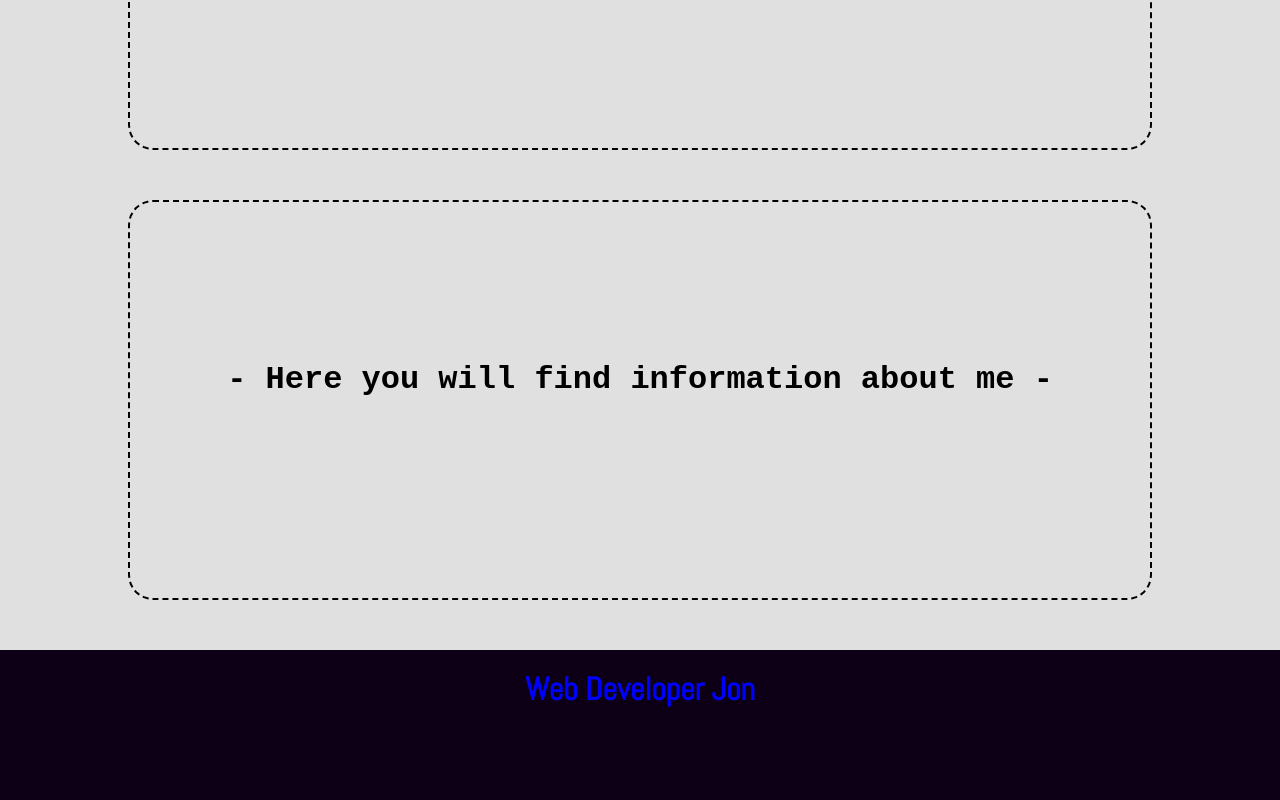
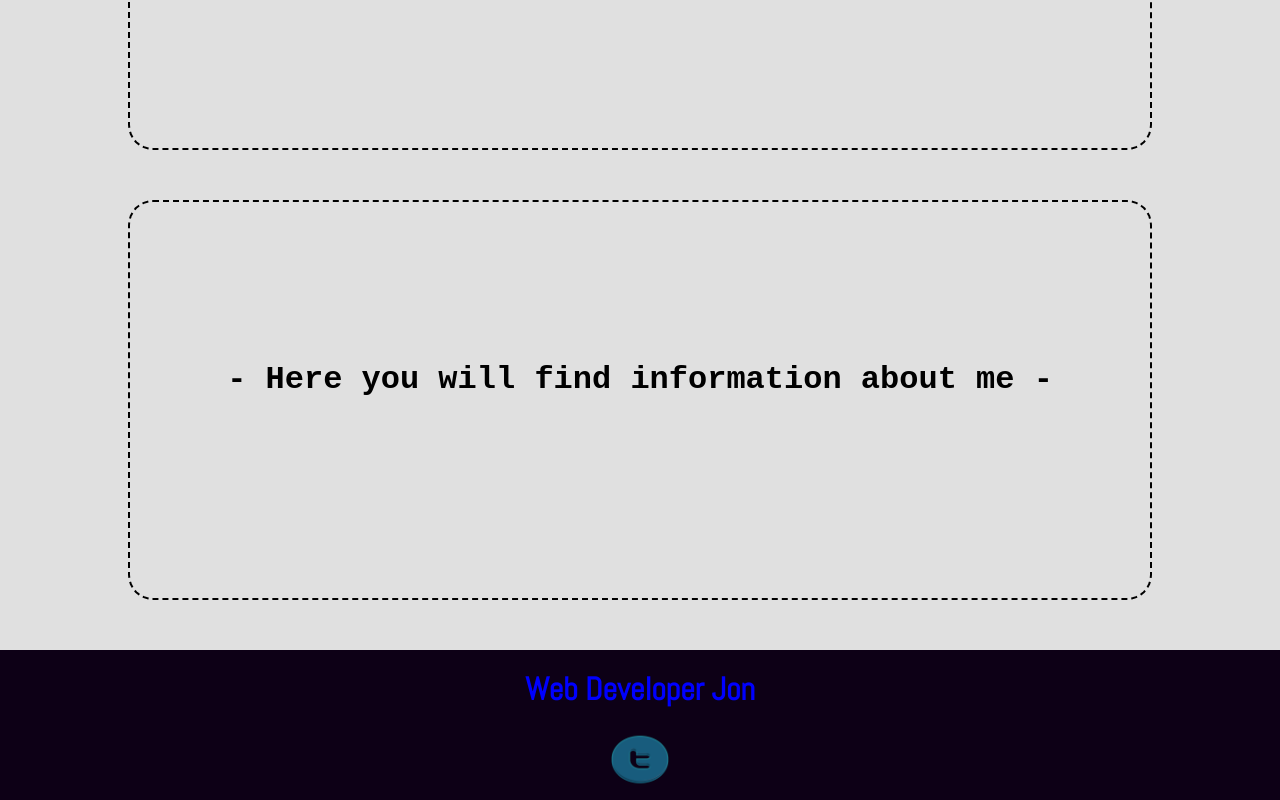
Before and after one commit to WebDevJon/WebDevJon.github.io, a plain HTML site: page index.html in a window 1280 px wide. Shown: the part 555-1355 px from the top of the page. Drawn offline with Linux system fonts and the light colour scheme.

Commit message:
added twitter icon

```diff
--- a/index.html
+++ b/index.html
@@ -80,6 +80,7 @@
 
 	<footer>
 		 <h1 class="webdevjon">Web Developer Jon</h1>
+		 <a href="https://twitter.com/webdev_jon"><img src="twitter.jpg" class="twitter"></a>
 
 	</footer>
 
--- a/theme.css
+++ b/theme.css
@@ -233,6 +233,12 @@ footer {
 }
 
 
+.twitter {
+	width:60px;
+	opacity: 0.5;
+
+
+}
 
 	/* border: yellow 1px solid; */
 
```
Also changed, not shown: twitter.jpg (added).
